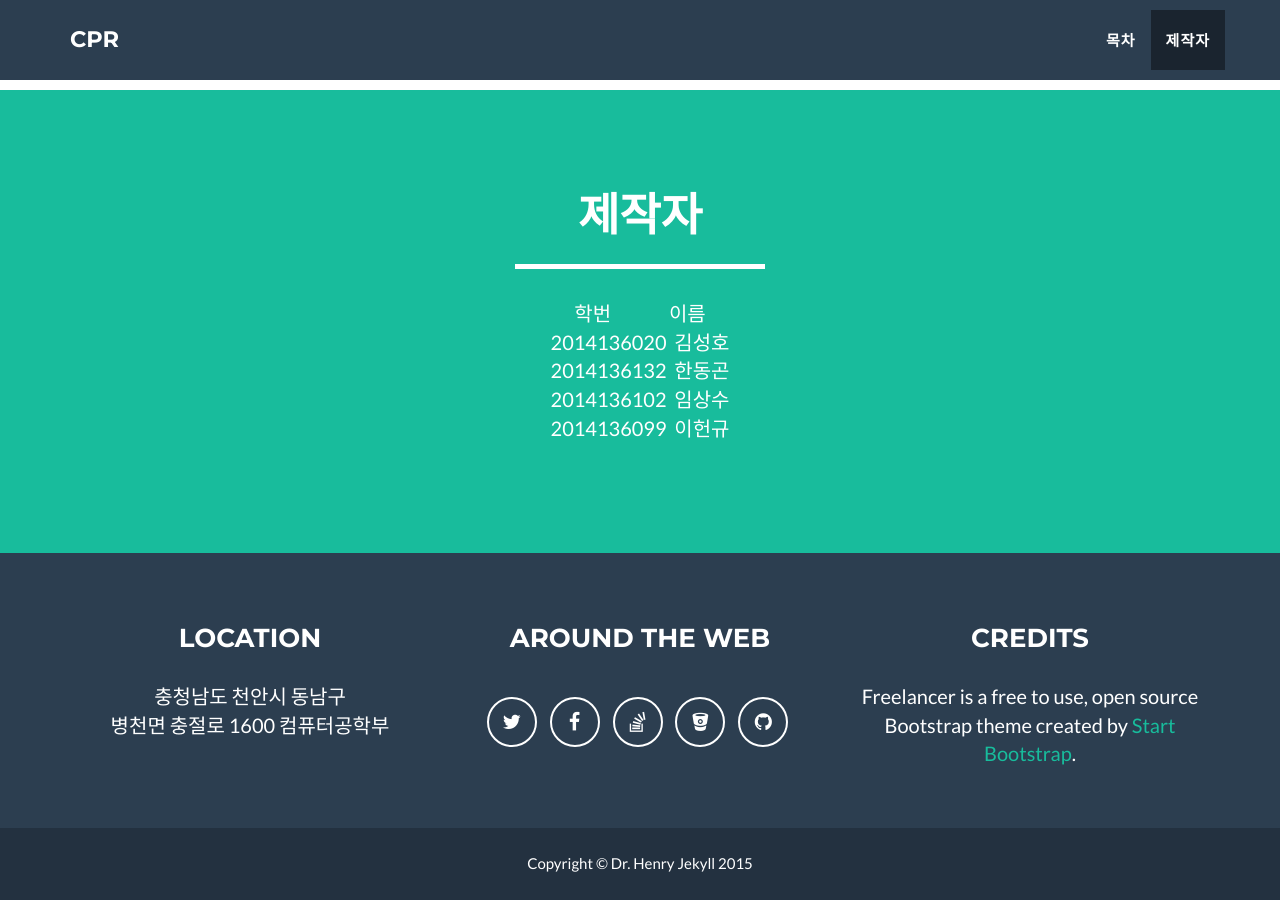
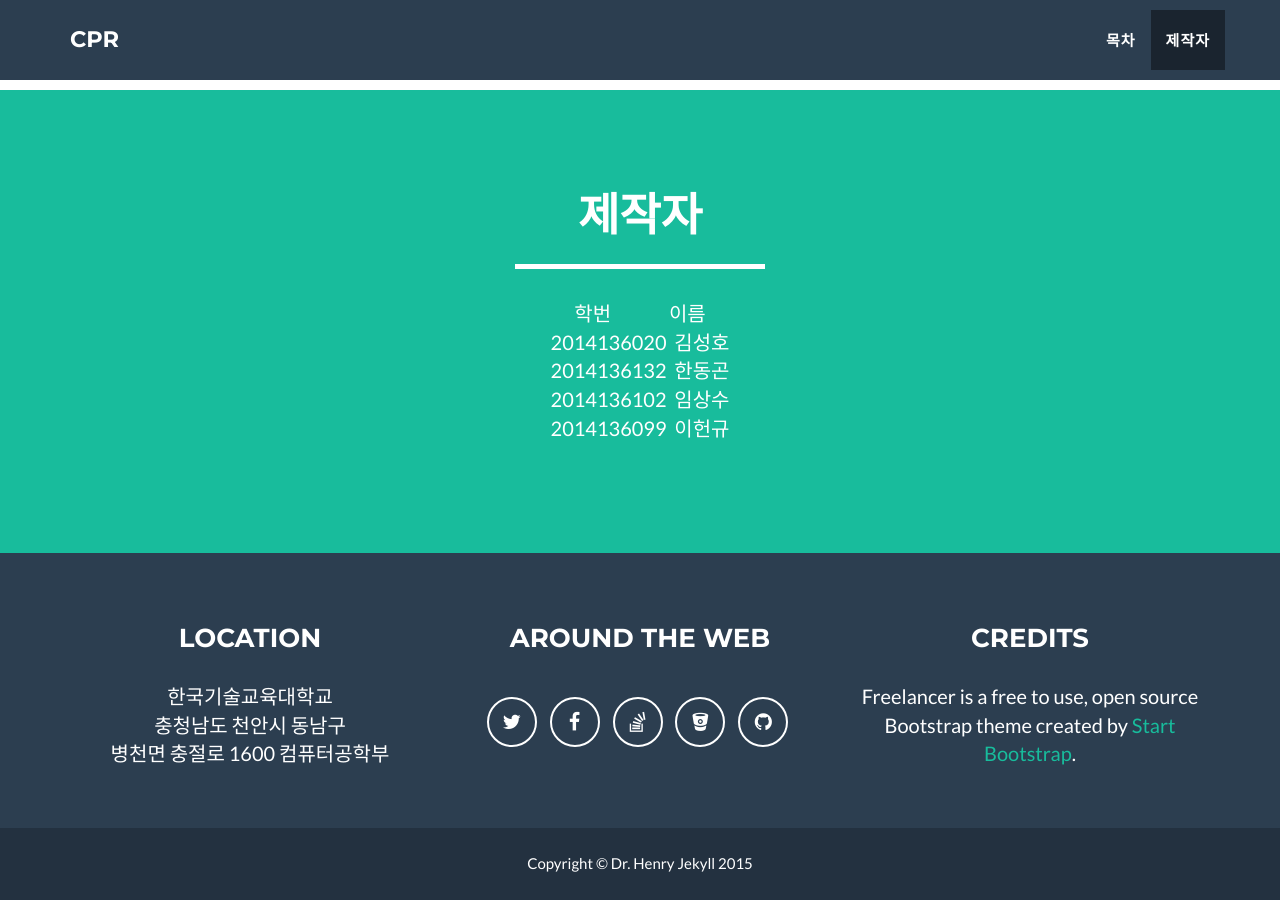
Before and after one commit to kllh/kllh.github.io, a Jekyll site: the page built from index.html, in a window 1280 px wide and 900 px high, scrolled down 1638 px. Built offline with Jekyll 4.4.1, drawn with Linux system fonts in a browser that asks for light colours.

Commit message:
Update _config.yml

```diff
--- a/_config.yml
+++ b/_config.yml
@@ -35,6 +35,7 @@ social:
 
 # Postal address (add as many lines as necessary)
 address:
+  - line: 한국기술교육대학교
   - line: 충청남도 천안시 동남구
   - line: 병천면 충절로 1600 컴퓨터공학부
 
```
